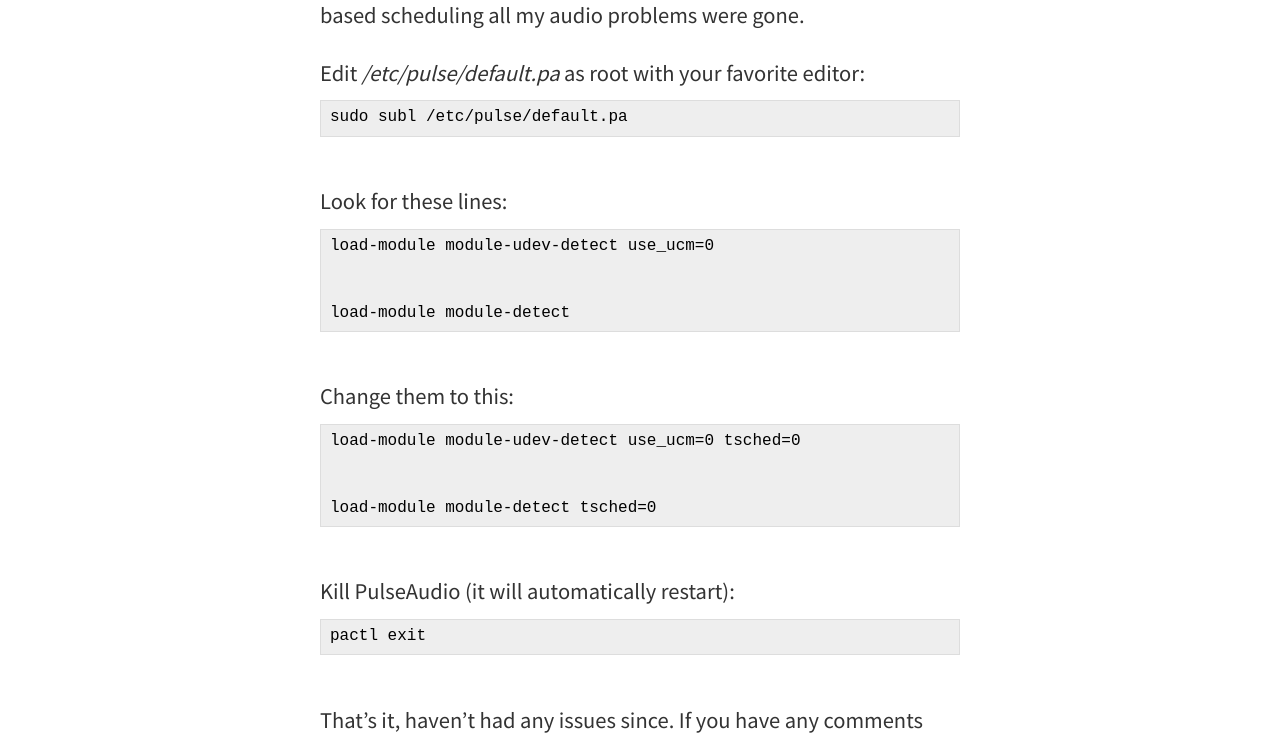
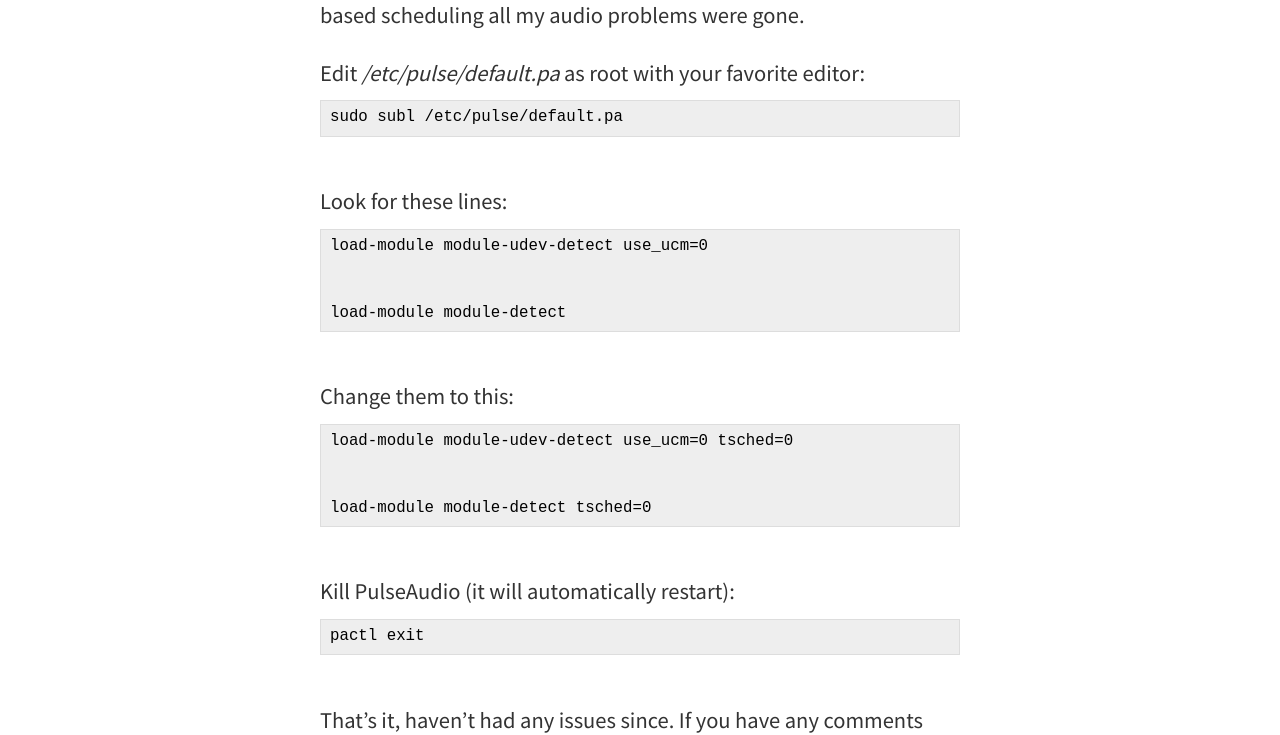
Before and after one commit to poscar/poscar.github.io, a Jekyll site: the page built from _posts/2013-06-20-fixing-asus-xonar-xd-audio-issues-on-linux.md, in a window 1280 px wide and 1400 px high, scrolled down 276 px. Shown: the part 546-1281 px from the top of the window. Built offline with Jekyll 4.4.1, drawn with Linux system fonts in a browser that asks for light colours.

Commit message:
Update main.css

```diff
--- a/css/main.css
+++ b/css/main.css
@@ -136,7 +136,7 @@
   border: 1px solid #ddd;
   background-color: #eee;
   color: #000;
-  font-size: 16px;
+  font-size: 0.7em;
   max-width: 100%;
   overflow-x: auto;
   white-space: pre;
```
